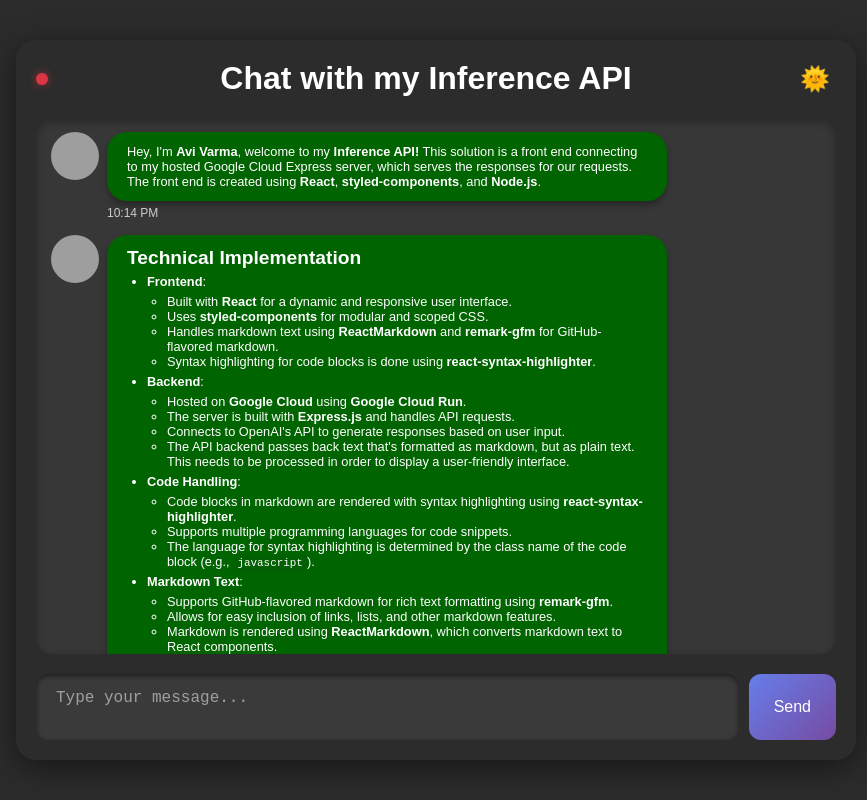
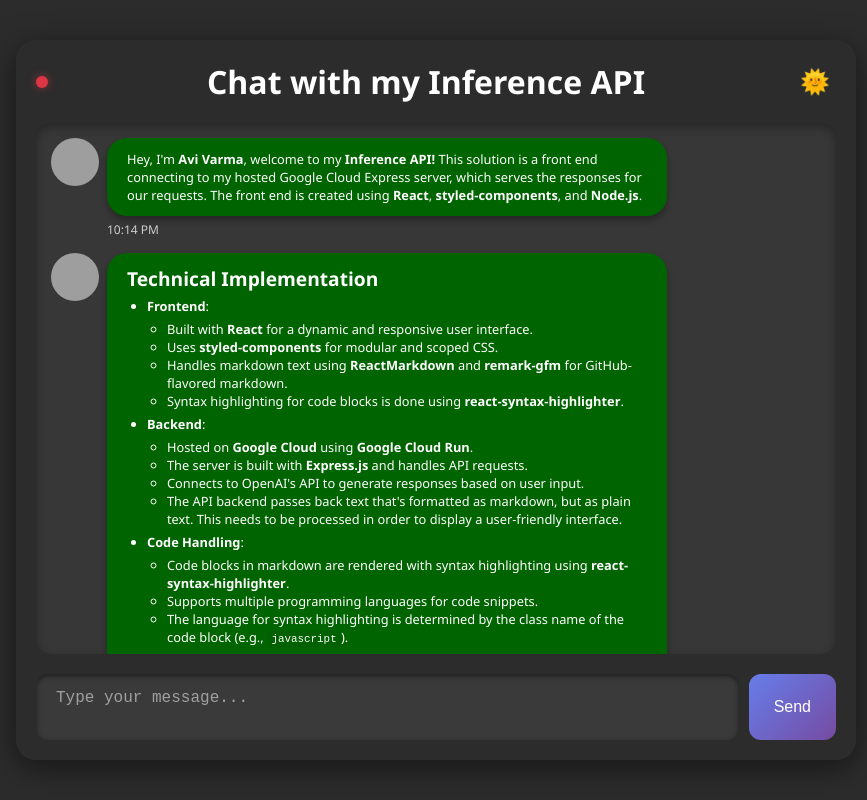
Before and after one commit to avias8/openaifrontend, a React (Create React App) app: page / in a window 1280 px wide. Shown: the whole page, without its empty margins (204-1071 px from the left). Built offline with nearby package versions, Linux system fonts and the light colour scheme; no server answers; grey boxes are pictures that could not be loaded.

Commit message:
Refactor code to update font family and remove unused imports

```diff
--- a/src/GlobalStyle.js
+++ b/src/GlobalStyle.js
@@ -3,14 +3,12 @@
 import { createGlobalStyle } from 'styled-components';
 
 const GlobalStyle = createGlobalStyle`
-  @import url('https://fonts.googleapis.com/css2?family=Montserrat:wght@400;500;700&display=swap');
-
   /* Reset some default styles */
   body {
     margin: 0;
     padding: 0;
     background-color: ${({ theme }) => theme.background};
-    font-family: 'Montserrat', sans-serif; /* Updated font family */
+    font-family: 'Segoe UI', Tahoma, Geneva, Verdana, sans-serif;
     color: ${({ theme }) => theme.textColor};
     transition: background-color 0.3s, color 0.3s;
     height: 100vh; /* Ensure body takes full viewport height */
--- a/src/index.css
+++ b/src/index.css
@@ -1,6 +1,8 @@
 body {
   margin: 0;
-  font-family: 'Montserrat', sans-serif;
+  font-family: -apple-system, BlinkMacSystemFont, 'Segoe UI', 'Roboto', 'Oxygen',
+    'Ubuntu', 'Cantarell', 'Fira Sans', 'Droid Sans', 'Helvetica Neue',
+    sans-serif;
   -webkit-font-smoothing: antialiased;
   -moz-osx-font-smoothing: grayscale;
 }
```
